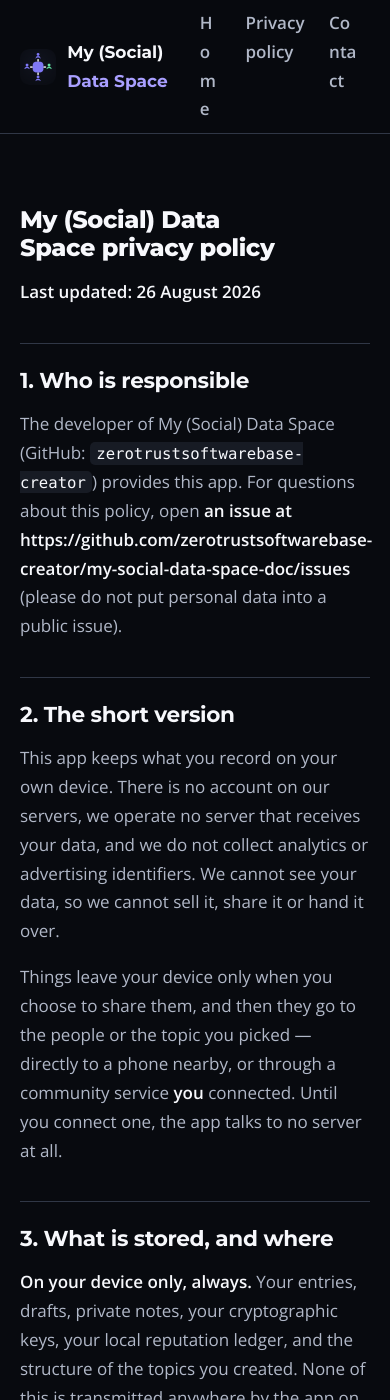
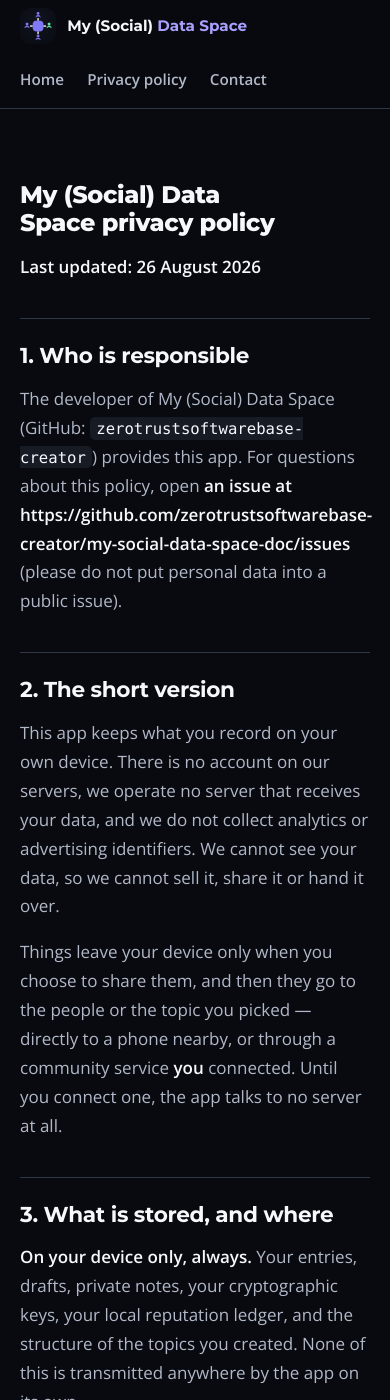
Before and after one commit to zerotrustsoftwarebase-creator/my-social-data-space-doc, a Jekyll site: the page built from privacy.md, in a window 390 px wide and 1400 px high. Built offline with Jekyll 4.4.1, drawn with Linux system fonts in a browser that asks for light colours.

Commit message:
Header wraps cleanly on narrow screens

```diff
--- a/_layouts/default.html
+++ b/_layouts/default.html
@@ -32,11 +32,11 @@
   .wrap { max-width:1120px; margin:0 auto; padding:0 1.25rem; }
   .site-header { border-bottom:1px solid var(--line); background:rgba(8,10,15,.85); backdrop-filter:blur(8px); position:sticky; top:0; z-index:5; }
   .site-header .wrap { display:flex; align-items:center; justify-content:space-between; gap:1rem; min-height:4rem; }
-  .brand { display:flex; align-items:center; gap:.7rem; color:var(--ink); text-decoration:none; font-family:var(--font-head); font-weight:700; }
+  .brand { display:flex; align-items:center; gap:.7rem; color:var(--ink); text-decoration:none; font-family:var(--font-head); font-weight:700; white-space:nowrap; }
   .brand img { width:2.25rem; height:2.25rem; border-radius:9px; display:block; }
   .brand span span { color:var(--brand-bright); }
   nav ul { list-style:none; margin:0; padding:0; display:flex; gap:.25rem; }
-  nav a { display:inline-block; padding:.6rem .8rem; color:var(--ink-2); text-decoration:none; font-weight:600; border-radius:8px; }
+  nav a { display:inline-block; padding:.6rem .8rem; color:var(--ink-2); text-decoration:none; font-weight:600; border-radius:8px; white-space:nowrap; }
   nav a:hover { color:var(--ink); background:var(--raised); }
   main { padding:clamp(2rem,5vw,4rem) 0 clamp(3rem,6vw,5rem); }
   .prose { max-width:72ch; }
@@ -57,7 +57,12 @@
   .prose hr { border:0; border-top:1px solid var(--line); margin:2rem 0; }
   footer { border-top:1px solid var(--line); padding:2rem 0 3rem; color:var(--ink-2); font-size:.95rem; }
   footer ul { list-style:none; margin:0 0 1rem; padding:0; display:flex; flex-wrap:wrap; gap:.25rem 1.25rem; }
-  @media (max-width:520px) { nav a { padding:.55rem .6rem; } }
+  @media (max-width:600px) {
+    .site-header .wrap { flex-wrap:wrap; justify-content:flex-start; padding-top:.5rem; padding-bottom:.5rem; }
+    .site-header nav { width:100%; margin-left:-.6rem; }
+    nav a { padding:.45rem .6rem; font-size:.95rem; }
+    .brand { font-size:.95rem; }
+  }
 </style>
 </head>
 <body>
```
Also changed, not shown: index.html (+7 -4 lines).
